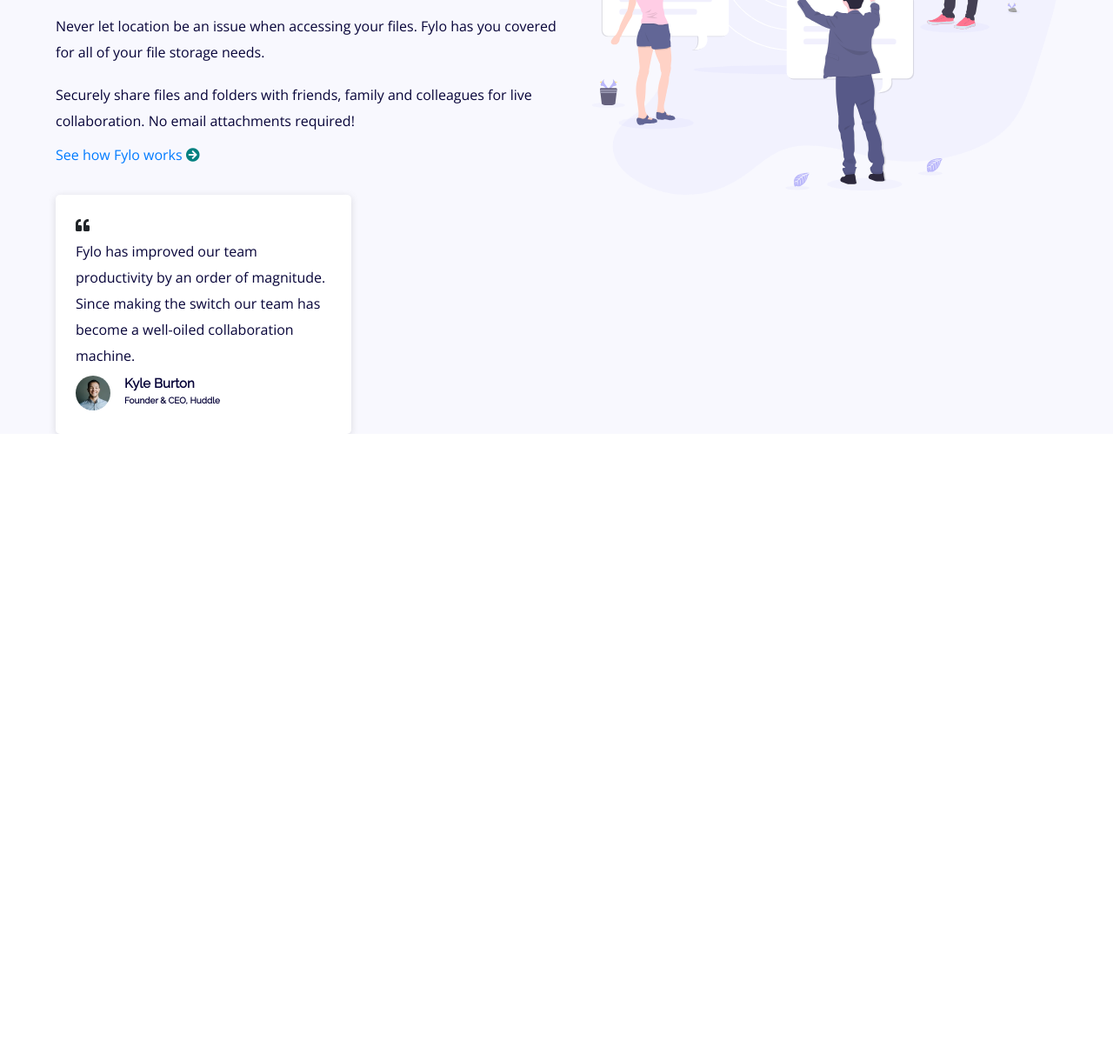
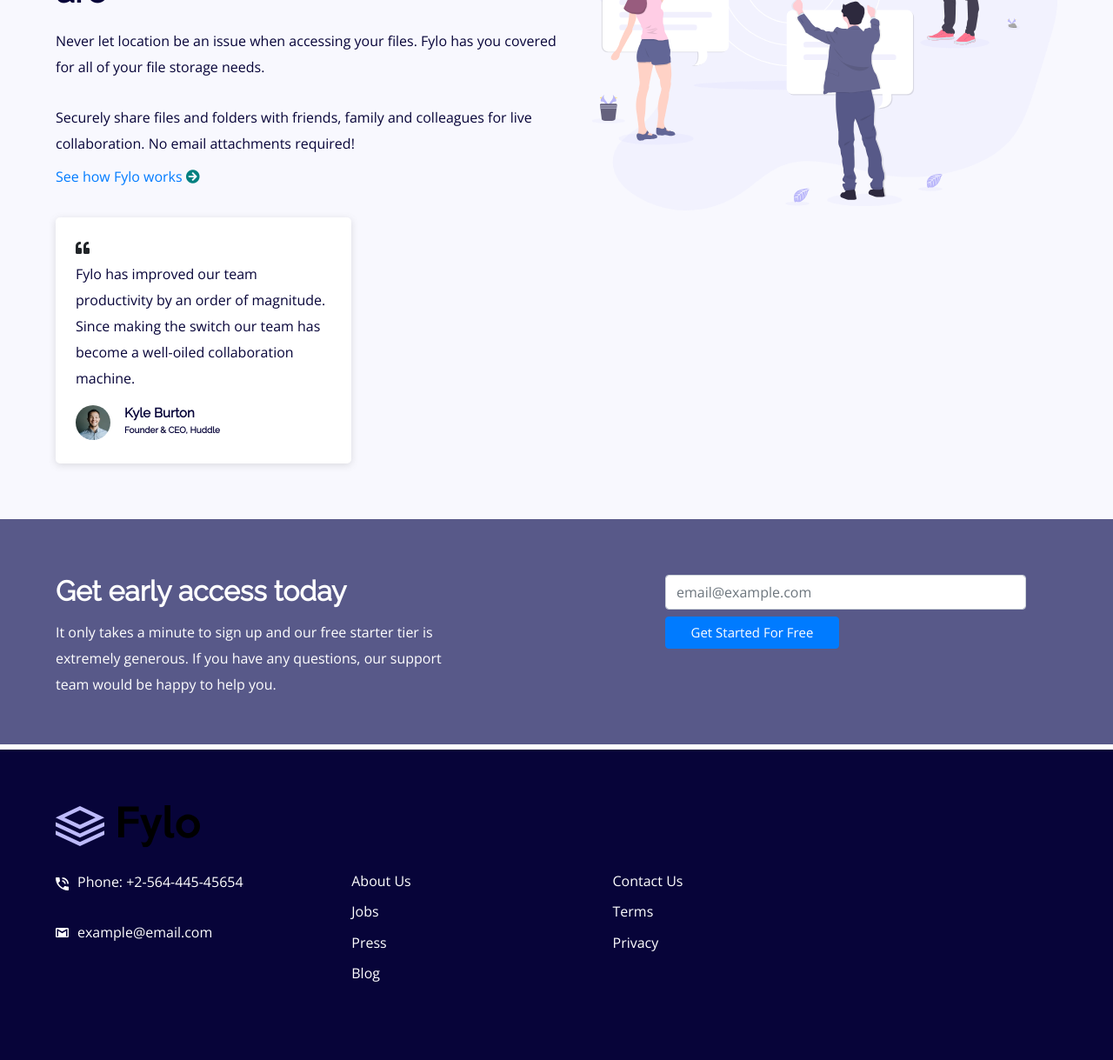
Before and after one commit to tux-0/fylo-landing-page, a plain HTML site: page index.html in a window 1280 px wide. Shown: the part 978-2197 px from the top of the page at 87% size. Before the commit the page ends 1477 px from the top, so only its background shows below. Drawn offline with nearby package versions, Linux system fonts and the light colour scheme.

Commit message:
intial finish

```diff
--- a/assets/main.css
+++ b/assets/main.css
@@ -1,35 +1,55 @@
-body{font-family: 'Open Sans', sans-serif !important;padding-top:1% ; display: inline; }
+body{font-family: 'Open Sans', sans-serif !important;padding-top:1% ;    }
 nav{padding-left:5% !important;padding-right: 5%!important;margin-bottom: 5%;}
-section{ padding-right: 5%;padding-left: 5%; }
+section{ padding-right: 5%;padding-left: 5%; padding-bottom: 5%; }
+header > section > article {max-width:50%!important ;}
+header > section >article > form{float: left;}
+header > section >article > form >input {max-width: 50% !important;}
+header > section >article > form >button {max-width: 30% !important;}
+
 h1{font-family: 'Raleway' !important; font-weight: 700!important; padding-top: 8%!important;
     color: hsl(243, 87%, 12%) !important;}
-h6{color:hsl(243, 87%, 12%) !important ; padding-top: 1%;
+p{color:hsl(243, 87%, 12%) !important ; padding-top: 1%;
     font-family: 'Open Sans' !important; line-height: 30px!important; font-weight: initial!important;}
 
 #quote_part{box-shadow: rgba(99, 99, 99, 0.2) 0px 2px 8px 0px;background-color: white; max-width: 340px; font-family: 'Open Sans' !important; margin-top: 3%;
     padding-top: 2%;padding-left: 2%;padding-right: 2%;padding-bottom: 2%; border-radius: 5px;
 }
-#quote_part > div {display: flex;}
+#quote_part > div {display: flex; }
+
 #quote_part >div >h1 { font-size: 15px!important; font-weight: 700!important; padding-top:0% !important;    }
 #quote_part >div>h1> span { font-size: 10px!important;}
+
+#third {background-color: hsl(238, 22%, 44%); padding-top: 5% ;display: inline-block; padding-bottom: 3%!important; }
+#third >article > h2 {color: white!important; font-family: 'Raleway'; font-weight: 700;}
+#third >article> p {color: white!important; }
+#third > article {float: left; max-width: 40%; margin-right: 10%;}
+#third > form{float: right; margin-right:2% ;}
+#third > form > input {width: 100%!important ;}
+#third > form > button{margin-top: 2%; font-size: 15px!important; ;font-weight: 400;}
 .form-control{
     width:300px!important ; margin-right:3%!important ; height: 40px!important;
 }
 .btn {width:200px!important}
 .fa-arrow-circle-right{color: teal !important    ;}
+footer{background-color: hsl(243, 87%, 12%)!important;}
+footer > div {background-color: hsl(243, 87%, 12%)!important; padding-top: 2%; padding-left: 5%!important;padding-right: 5%; }
+footer >img{margin-top: 5%;margin-left: 5%;}
+li{list-style-type: none;  padding-bottom: 5%!important;}
+footer a {color:white!important; padding-bottom: 10%!important;}
+footer h6 {color: white!important; line-height: 10px;}
  @media only screen and (max-width:800px) {
     /* For tablets: */
-    .main {
+    /* .main {
       width: 80%;
       padding: 0;
     }
     .right {
       width: 100%;
-    }
+    } */
   }
 @media only screen and (max-width:500px) {
     /* For mobile phones: */
-    #logo {width:25%; height:12.5% ;}
+    /* #logo {width:25%; height:12.5% ;}
     h1{font-size: 20px !important;}
-    img {width: 100% !important;}
+    img {width: 100% !important;} */
   }
--- a/index.html
+++ b/index.html
@@ -44,12 +44,12 @@
             </div>
         </nav>
 
-        <section>
+        <section class="">
 
-            <img style="float: right;" src="assets/illustration-1.svg" width="50%"></div>
-            <article class="col-mid-6">
-                <h1>All your files in one secure location, accessible anywhere</h1>
-                <h6>Fylo stores your most important files in one secure location.
+            <img class="" style="float: right; display: block;" src="assets/illustration-1.svg" width="50%"></div>
+            <article style="display: block;">
+                <h1>All your files in one secure location, accessible anywhere.</h1>
+                <p>Fylo stores your most important files in one secure location.
                     Access them wherever you need, share and collaborate with friends,
                     family, and co-workers.</p>
 
@@ -57,32 +57,33 @@
                     <form class="row">
                         <input type="email" class="form-control" placeholder="Enter your email..." name="mail" required>
 
-                        <button type="submit" class="btn btn-primary">Get Started</button>
+                        <button type="submit" class="btn btn-primary">Get Started</button></form>
 
             </article>
         </section>
     </header>
 
+    <!-- second section  -->
     <img src="assets/bg-curve-desktop.svg" width="100%" style="margin-top: 10%;">
 
     <section style="background-color: #F8F8FE;">
         <img style="float: right;" src="assets/illustration-2.svg" width="48%"></div>
         <article>
             <h1>Stay productive, wherever you are </h1>
-            <h6> Never let location be an issue when accessing your files. Fylo has you
-                covered for all of your file storage needs.</h6>
-            <h6 style="margin-bottom: 1%;"> Securely share files and folders with friends, family and colleagues for
-                live collaboration. No email attachments required!</h6>
+            <p> Never let location be an issue when accessing your files. Fylo has you
+                covered for all of your file storage needs.</p>
+            <p style="margin-bottom: 1%;"> Securely share files and folders with friends, family and colleagues for
+                live collaboration. No email attachments required!</p>
         </article>
 
         <a href="#">See how Fylo works <i class="fas fa-arrow-circle-right"></i></a>
         <article id="quote_part">
             <i class="fas fa-quote-left"></i>
 
-            <h6> Fylo has improved our team productivity by an order of magnitude. Since
-                making the switch our team has become a well-oiled collaboration machine.</h6>
+            <p> Fylo has improved our team productivity by an order of magnitude. Since
+                making the switch our team has become a well-oiled collaboration machine.</p>
             <div >
-            <img class="rounded-circle" src="assets/avatar-testimonial.jpg"width=" 40px" height="40px" style="float: left;">
+            <img class="rounded-circle" src="assets/avatar-testimonial.jpg" width=" 40px" height="40px" style="float: left;">
             <h1 class="ml-3">Kyle Burton<br>  <span>Founder & CEO, Huddle</span> </h1>
             </div>
 
@@ -90,8 +91,67 @@
         </article>
     </section>
 
+<!-- third section -->
+    <section id="third">
+        <article>
+        <h2>Get early access today</h2>
+        <p>It only takes a minute to sign up and our free starter tier is extremely generous.
+            If you have any questions, our support team would be happy to help you. </p></article>
+            <form class="row">
+                <input type="email" class="form-control" placeholder="email@example.com" name="mail" required>
 
+                <button type="submit" class="btn btn-primary">Get Started For Free</button></form>
+    </section>
 
+    <footer >
+        <img src="assets/logo.svg">
+
+        <div class="row col-md-12">
+        <!-- left -->
+        <section class="col-md" style="min-width: 200px!important;">
+            <div class="mb-5 mt-2" ><img src="assets/icon-phone.svg" width="15px" height="15px" style="float: left;margin-right: 10px;"><h6>Phone: +2-564-445-45654</h6></div>
+            <div><img src="assets/icon-email.svg" width="15px" height="11px" style="float: left; margin-right: 10px;"><h6>example@email.com</h6></div>
+        </section>
+
+        <!-- middle -->
+        <section class="col-md">
+            <ul >
+                <li class="">
+                    <a class="" href="#">About Us <span class="sr-only"></span></a>
+                </li>
+                <li class="">
+                    <a class="" href="#">Jobs</a>
+                </li>
+                <li class="">
+                    <a class="" href="#">Press</a>
+                </li>
+                <li class="">
+                    <a class="" href="#">Blog</a>
+                </li>
+            </ul>
+        </section>
+
+        <!-- right -->
+        <section class="col-md">
+            <ul class="">
+                <li class="">
+                    <a class="" href="#">Contact Us <span class="sr-only">(current)</span></a>
+                </li>
+                <li class="">
+                    <a class="" href="#">Terms</a>
+                </li>
+                <li class="">
+                    <a class="" href="#">Privacy</a>
+                </li>
+
+            </ul>
+        </section>
+
+        <section class="col-md">
+
+        </section>
+    </div>
+    </footer>
     <!-- jQuery first, then Popper.js, then Bootstrap JS -->
     <script src="https://code.jquery.com/jquery-3.2.1.slim.min.js"
         integrity="sha384-KJ3o2DKtIkvYIK3UENzmM7KCkRr/rE9/Qpg6aAZGJwFDMVNA/GpGFF93hXpG5KkN"
```
Also changed, not shown: assets/icon-email.svg (added), assets/icon-phone.svg (added).
